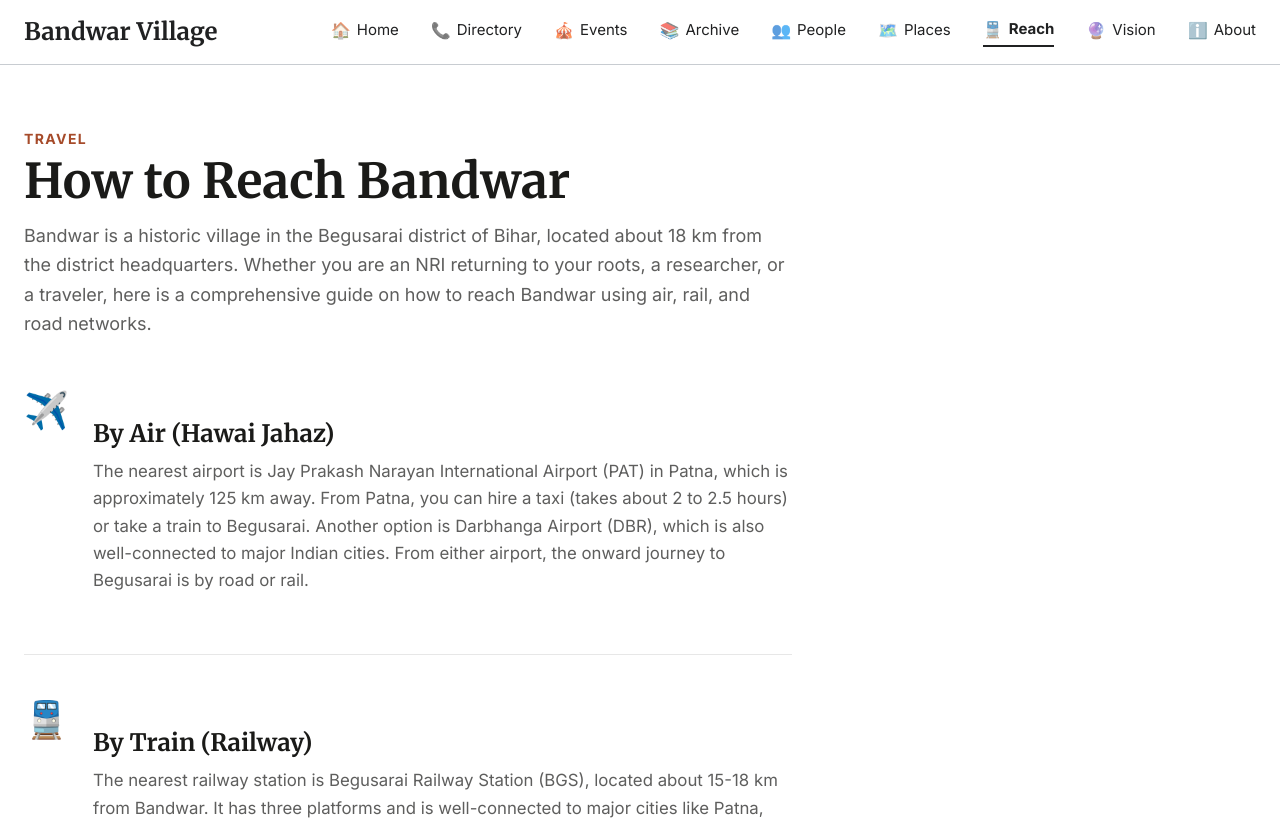
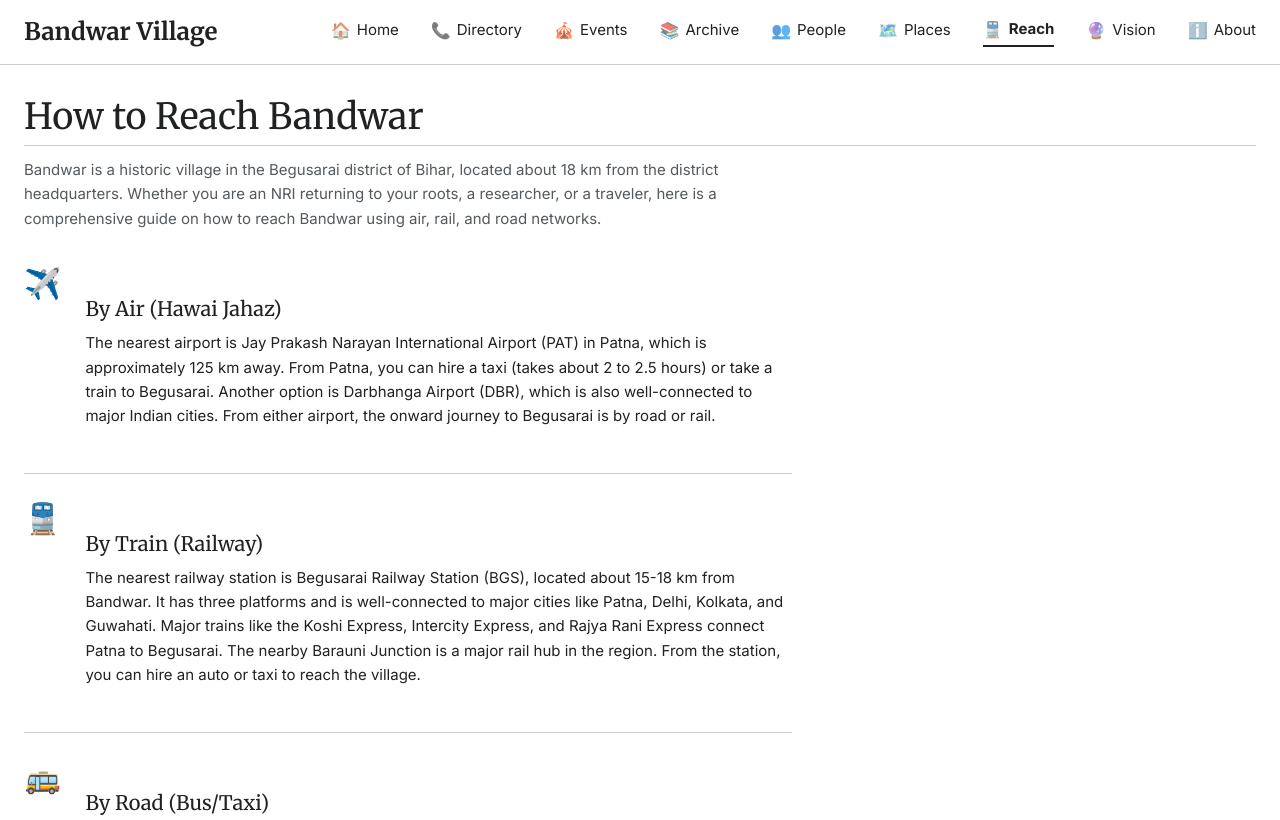
Before and after one commit to ravirajhere/Bandwar, a Next.js app: page /reach in a window 1280 px wide. Shown: the top 820 px of the page. Built offline with nearby package versions, Linux system fonts and the light colour scheme.

Commit message:
Update page.tsx

```diff
--- a/src/app/reach/page.tsx
+++ b/src/app/reach/page.tsx
@@ -1,12 +1,11 @@
 import master from '../../../data/master.json';
-// Direct JSON import (Next.js handles this perfectly during build)
 import reachDataRaw from '../../../data/reach.json';
 
-// 1. TypeScript Expert Approved: Strict Interface for Data
+// 1. Strict Interfaces for Data
 interface ReachOption {
   mode: string;
   details: string;
-  icon: string | React.ReactNode; // Handles both emoji string and React icon
+  icon: string;
 }
 
 interface ReachData {
@@ -28,39 +27,39 @@ export default function ReachPage() {
   const intro = data.intro || 'Detailed directions for visitors via Air, Train, and Road.';
 
   return (
-    <div className="container-custom py-12 md:py-16">
-      {/* Header Section */}
-      <header className="mb-12 max-w-3xl">
-        <span className="text-sm font-bold tracking-widest uppercase text-warn mb-2 block">
-          Travel
-        </span>
-        <h1 className="text-4xl md:text-5xl font-serif font-bold text-primary mb-4">
+    <div className="bg-wiki-bg min-h-screen py-8">
+      <div className="max-w-[1400px] mx-auto px-4 md:px-6">
+
+        {/* Page Header (Wikipedia Style) */}
+        <div className="mb-8">
+          <h1 className="font-serif text-3xl md:text-4xl text-wiki-text mb-2">
             How to Reach Bandwar
           </h1>
-        <p className="text-lg text-primary/70 leading-relaxed">
+          <div className="w-full border-b border-wiki-border-light mb-3"></div>
+          <p className="text-[15px] text-wiki-text-muted leading-relaxed max-w-3xl">
             {intro}
           </p>
-      </header>
+        </div>
 
-      {/* Options List */}
+        {/* Options List (Wikipedia Article Style) */}
         <div className="max-w-3xl">
           {options.length > 0 ? (
             options.map((opt, i) => (
               <div
                 key={i}
-              className="flex gap-6 mb-10 pb-10 border-b border-primary/10 last:border-0 last:pb-0"
+                className="flex gap-4 sm:gap-6 mb-6 pb-6 border-b border-wiki-border-light last:border-0 last:pb-0"
               >
                 {/* Icon Container */}
-              <div className="text-4xl shrink-0 mt-1">
+                <div className="text-3xl shrink-0 mt-0.5" aria-hidden="true">
                   {opt.icon}
                 </div>
 
                 {/* Content */}
                 <div>
-                <h3 className="text-2xl font-serif font-semibold text-primary mb-2">
+                  <h3 className="font-serif text-xl text-wiki-text mb-2">
                     {opt.mode}
                   </h3>
-                <p className="text-primary/70 leading-relaxed">
+                  <p className="text-[15px] text-wiki-text leading-relaxed">
                     {opt.details}
                   </p>
                 </div>
@@ -68,11 +67,13 @@ export default function ReachPage() {
             ))
           ) : (
             // Fallback UI if no options are found
-          <div className="p-6 bg-surface rounded-xl border border-primary/10 text-center text-primary/60">
+            <div className="p-4 bg-wiki-bg-alt border border-wiki-border-light text-center text-wiki-text-muted text-[14px]">
               Travel information is currently being updated. Please check back later.
             </div>
           )}
         </div>
+
+      </div>
     </div>
   );
 }
```
Lines whose indentation alone changed are shown as unchanged.
